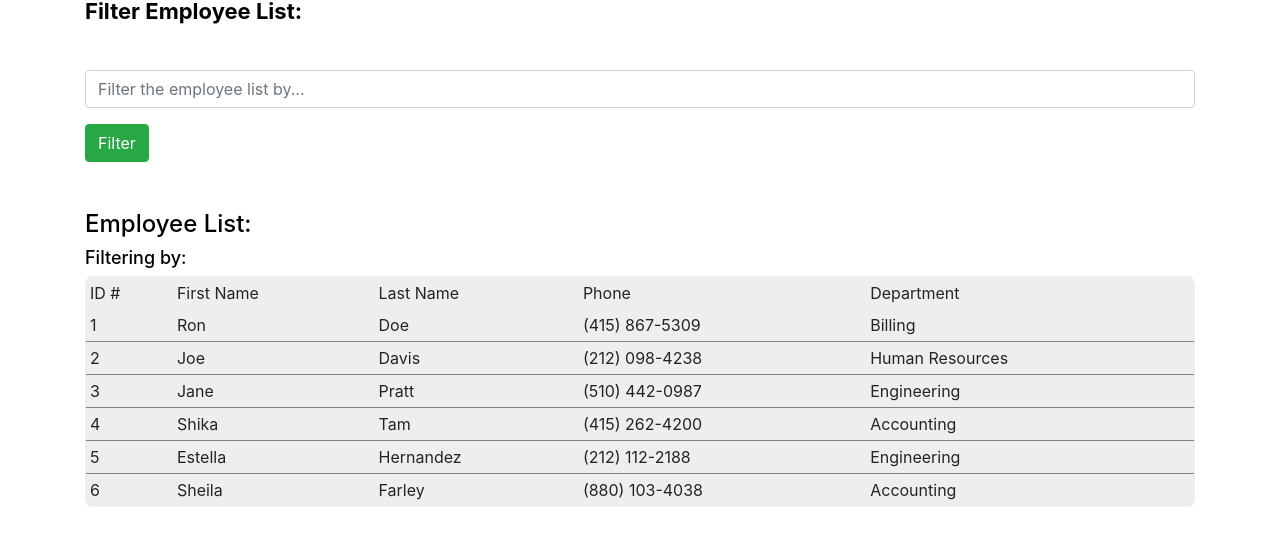
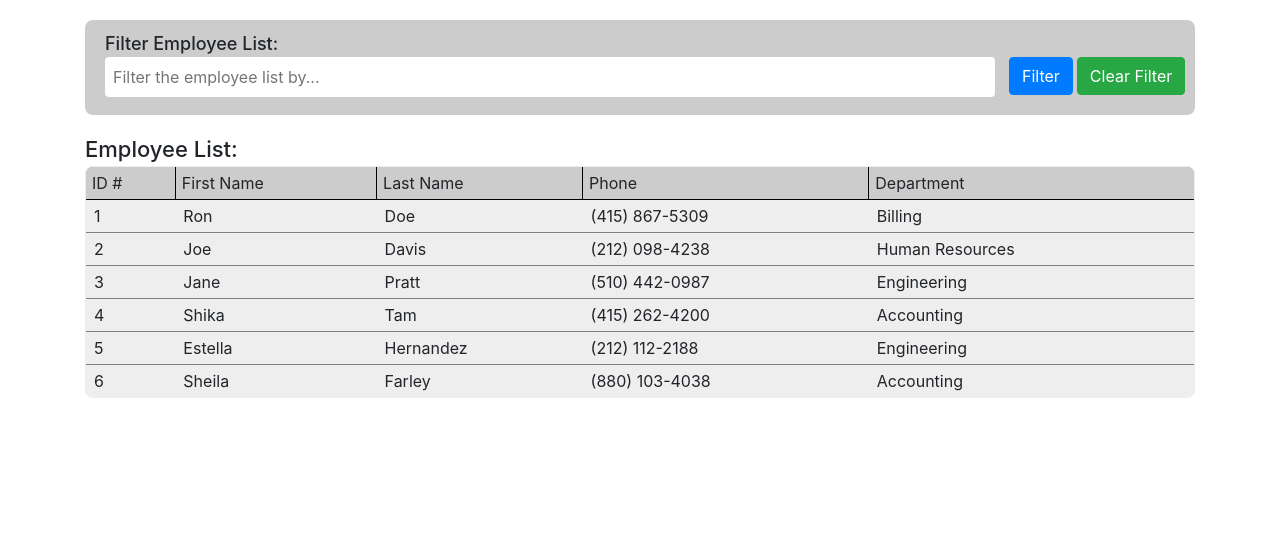
Before and after one commit to b0rgbart3/name_search, a React (Create React App) app: page / in a window 1280 px wide. Shown: the top 546 px of the page. Built offline with nearby package versions, Linux system fonts and the light colour scheme.

Commit message:
adding a clear filter button and some custom styling

```diff
--- a/src/App.css
+++ b/src/App.css
@@ -9,6 +9,25 @@
 
 /* ================================= */
 
+.filterForm {
+  background-color:#cccccc;
+  border-radius:8px;
+  margin-top:20px;
+  padding-left:20px;
+  padding-top:10px;
+  padding-bottom:0;
+  padding-bottom:18px;
+}
+.searchInput {
+  width:calc(100% - 200px);
+  box-sizing: border-box;
+  padding:8px;
+  border-radius:4px;
+  border:none;
+  display:inline-block;
+  vertical-align: top;
+  margin-right:10px;
+}
 .listTable {
   border:1px solid red;
   background-color:#eeeeee;
@@ -23,28 +42,40 @@
 
 .listCell {
   padding:4px;
+  padding-left:8px;
 }
 
+.btn {
+  margin-left:4px;
+}
 .headerRow {
+background-color:#999999;
 
 }
 .headerRow td {
   padding:4px;
+  padding-left:6px;
+  background-color:#cccccc;
+  border:1px solid black;
 }
 
-h1, h2, h3, h4, h5, h6 {
-  color:black;
+.filterTitle {
+  font-size:18px;
+  font-weight: 500;
 }
 
-h1 {
+.listTitle {
   font-size:22px;
-  margin:0;
-  line-height:1em;
-  font-weight:700;
+  font-weight:500;
+  display:inline-block;
+  margin-right:18px;
+  margin-top:18px;
 }
-h2 {
-  font-size:18px;
-  font-weight:500;
+
+.listSubTitle {
+  font-size:16px;
+  font-weight: 500;
+  display:inline-block;
 }
 
 form {
--- a/src/components/EmployeeList.js
+++ b/src/components/EmployeeList.js
@@ -6,8 +6,10 @@ function EmployeeList() {
 
   return (
     <div>
-      <h4>Employee List:</h4>
-      <h2>Filtering by: {state.CurrentFilter}</h2>
+      <div class='listTitle'>Employee List:</div>
+      {state.CurrentFilter ?
+      <div class='listSubTitle'>Filtering by: {state.CurrentFilter}</div>
+      : <div class='listSubTitle'></div>}
       <table className="listTable">
       <thead>
               <tr className="headerRow">
--- a/src/components/Form.js
+++ b/src/components/Form.js
@@ -15,17 +15,31 @@ function Form() {
     inputRef.current.value = "";
   }
 
+  function clearFilter(e) {
+    e.preventDefault();
+
+    dispatch({
+      type: "clear",
+      term: ""
+    });
+    inputRef.current.value = "";
+
+  }
+
   return (
-    <div>
-      <h1>Filter Employee List:</h1>
-      <form className="mt-5" onSubmit={handleSubmit}>
+    <div  className="filterForm">
+      <div class='filterTitle'>Filter Employee List:</div>
+      <form onSubmit={handleSubmit}>
         <input
-          className="form-control"
+          className="searchInput"
           ref={inputRef}
           placeholder="Filter the employee list by..."
         />
-        <button className="btn btn-success mt-3 mb-5" type="submit">
+        <button className="btn btn-primary" type="submit">
          Filter
+        </button>
+        <button className="btn btn-success" onClick={(e)=>clearFilter(e)}>
+         Clear Filter
         </button>
       </form>
     </div>
--- a/src/utils/GlobalState.js
+++ b/src/utils/GlobalState.js
@@ -15,6 +15,10 @@ const { Provider } = EmployeeContext;
 
 function reducer(state, action) {
   switch (action.type) {
+    case "clear":
+      state.Employees = Data;
+      return ({Employees: state.Employees,
+               CurrentFilter: ""});
   case "search":
     // whenever we do a sort, we want to start with the full list.
     state.Employees = Data;
```
Also changed, not shown: 1 other file (tests, documents, lock files or other folders).
